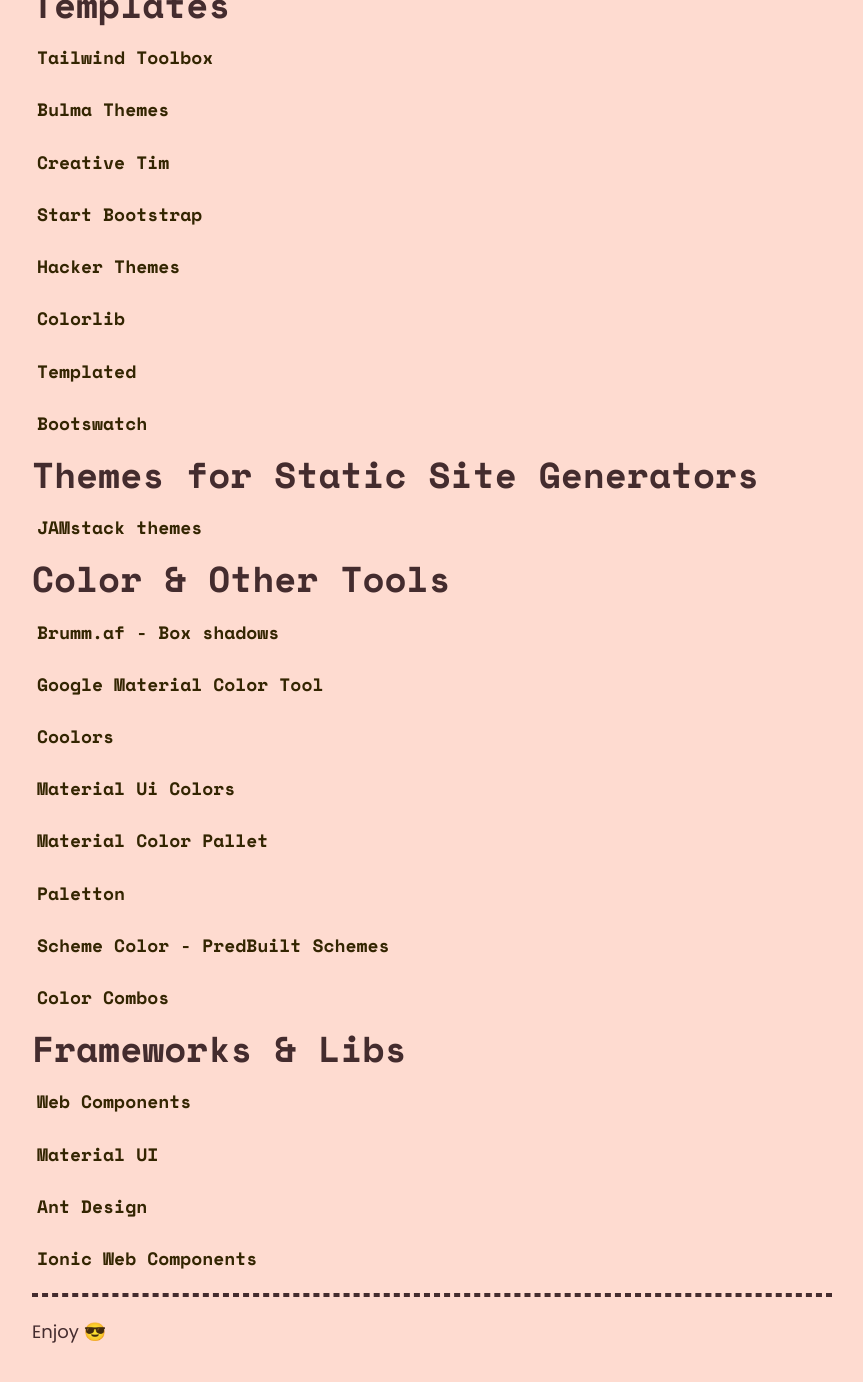
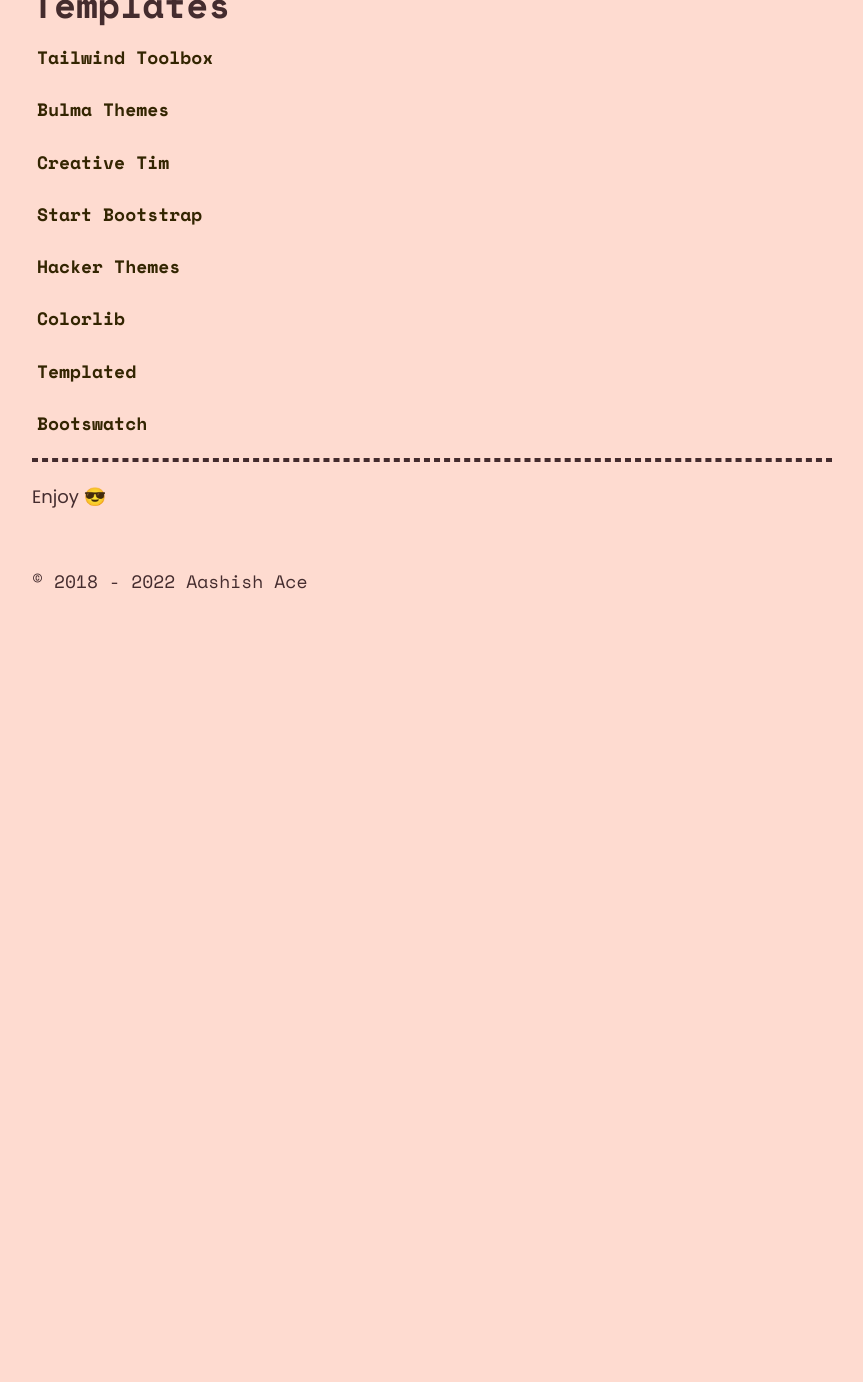
Before and after one commit to aashishace/aashishace.github.io, a Jekyll site: the page built from _posts/2022-05-25-fourty-plus-free-resource-for-devs.md, in a window 1280 px wide and 1400 px high, scrolled down 2005 px. Shown: the top 1382 px of the window, without its empty margins (4-867 px from the left). Built offline with Jekyll 4.4.1, drawn with Linux system fonts in a browser that asks for light colours; nearby versions of some CDN libraries; after the commit the page ends 2635 px from its top, so only the background shows below that; some of the changed text lies outside the part shown.

Commit message:
new_update

```diff
--- a/_posts/2022-05-25-fourty-plus-free-resource-for-devs.md
+++ b/_posts/2022-05-25-fourty-plus-free-resource-for-devs.md
@@ -12,7 +12,7 @@
 # Great TV's for Greater Offers on AMAZON
 # Budget TV's
 
-#### [• Mi TV Horizon Bestseller ](https://amzn.to/3DJu7WS)
+#### [ Mi TV Horizon Bestseller ](https://amzn.to/3DJu7WS)
 #### [Mi 5A 80 cm (32 inch) Bestseller](http://fkrt.it/zM85E9uuuN/)
 #### [VU Premium TV](https://amzn.to/3LH9Gfq)
 #### [VU Premium TV](http://fkrt.it/7KsdcwNNNN/)
@@ -47,7 +47,7 @@
 #### [Templated](https://templated.co/)
 #### [Bootswatch](https://bootswatch.com/)
 
-# Themes for Static Site Generators
+<!-- # Themes for Static Site Generators
 
 #### [JAMstack themes](https://jamstackthemes.dev/)
 
@@ -67,7 +67,7 @@
 #### [Web Components](https://www.webcomponents.org/)
 #### [Material UI](https://material-ui.com/)
 #### [Ant Design](https://ant.design/)
-#### [Ionic Web Components](https://ionicframework.com/)
+#### [Ionic Web Components](https://ionicframework.com/) -->
 
 ---
 
```
